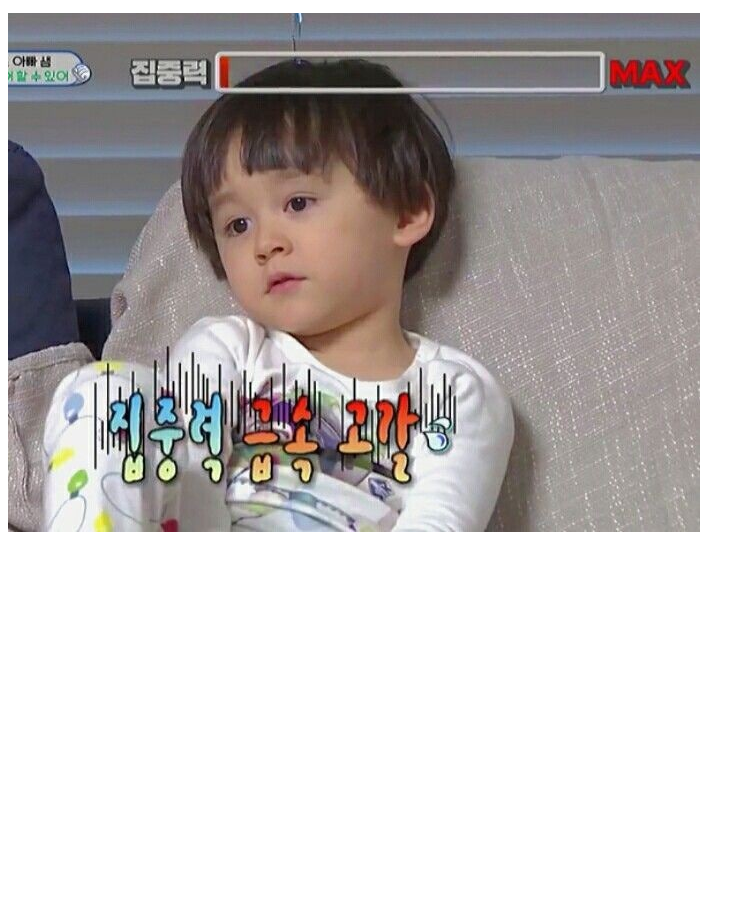
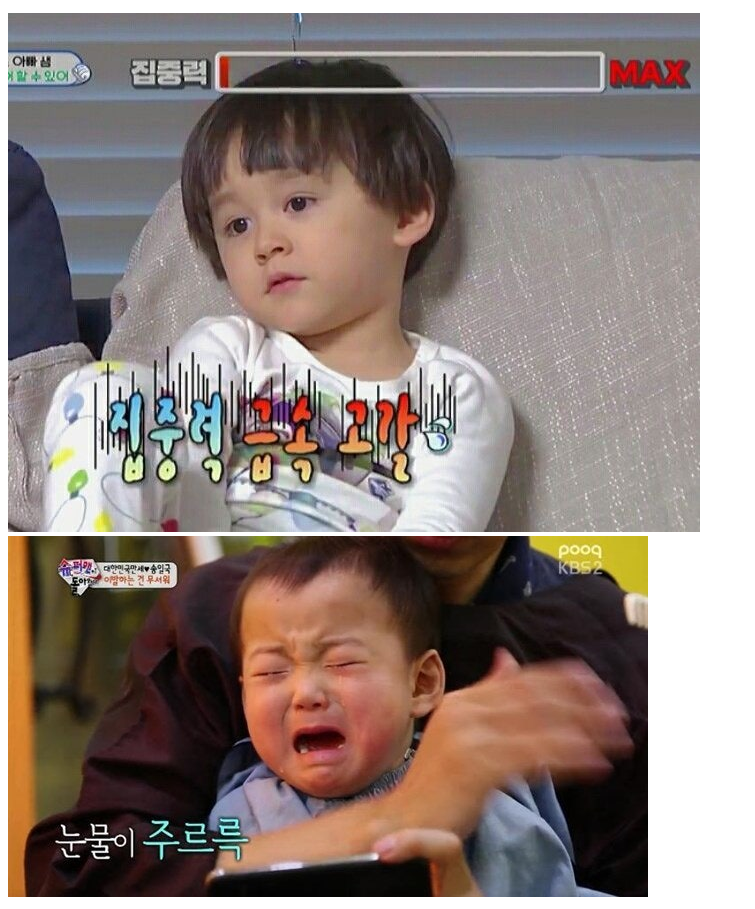
Before and after one commit to najeva49/test, a plain HTML site: page index.html in a window 1280 px wide. Shown: the part 116-1025 px from the top of the page, without its empty margins (0-755 px from the left). Before the commit the page ends 800 px from the top, so only its background shows below. Drawn offline with Linux system fonts and the light colour scheme.

Commit message:
Update index.html

```diff
--- a/index.html
+++ b/index.html
@@ -11,5 +11,6 @@
     </h1>
     <p>애기들 짤</p>
 <img src="img/3.jpg" alt="집중력 급속 고갈">
+<img src="img/2.jpg" alt="sfsfsf">
 </body>
 </html>
```
